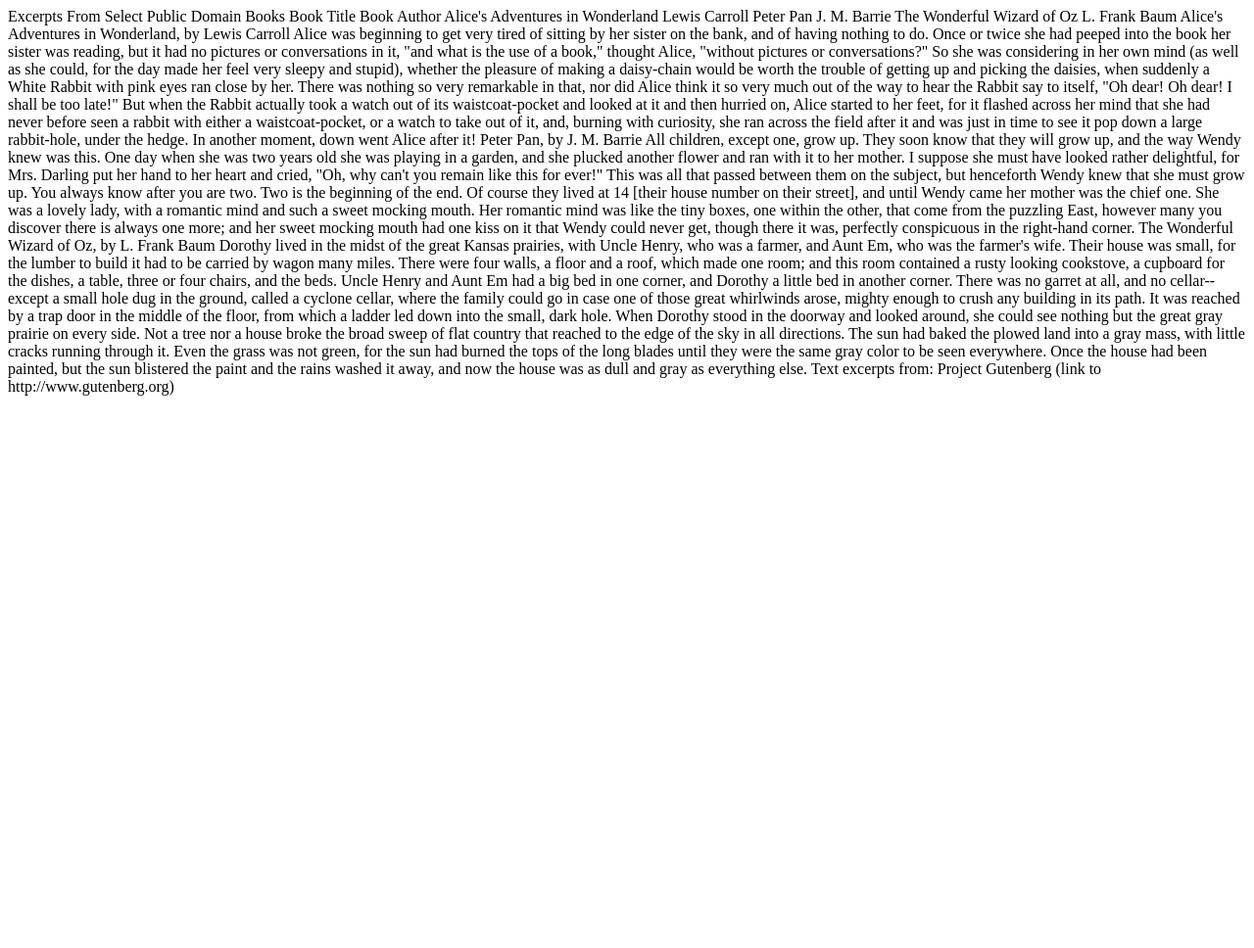
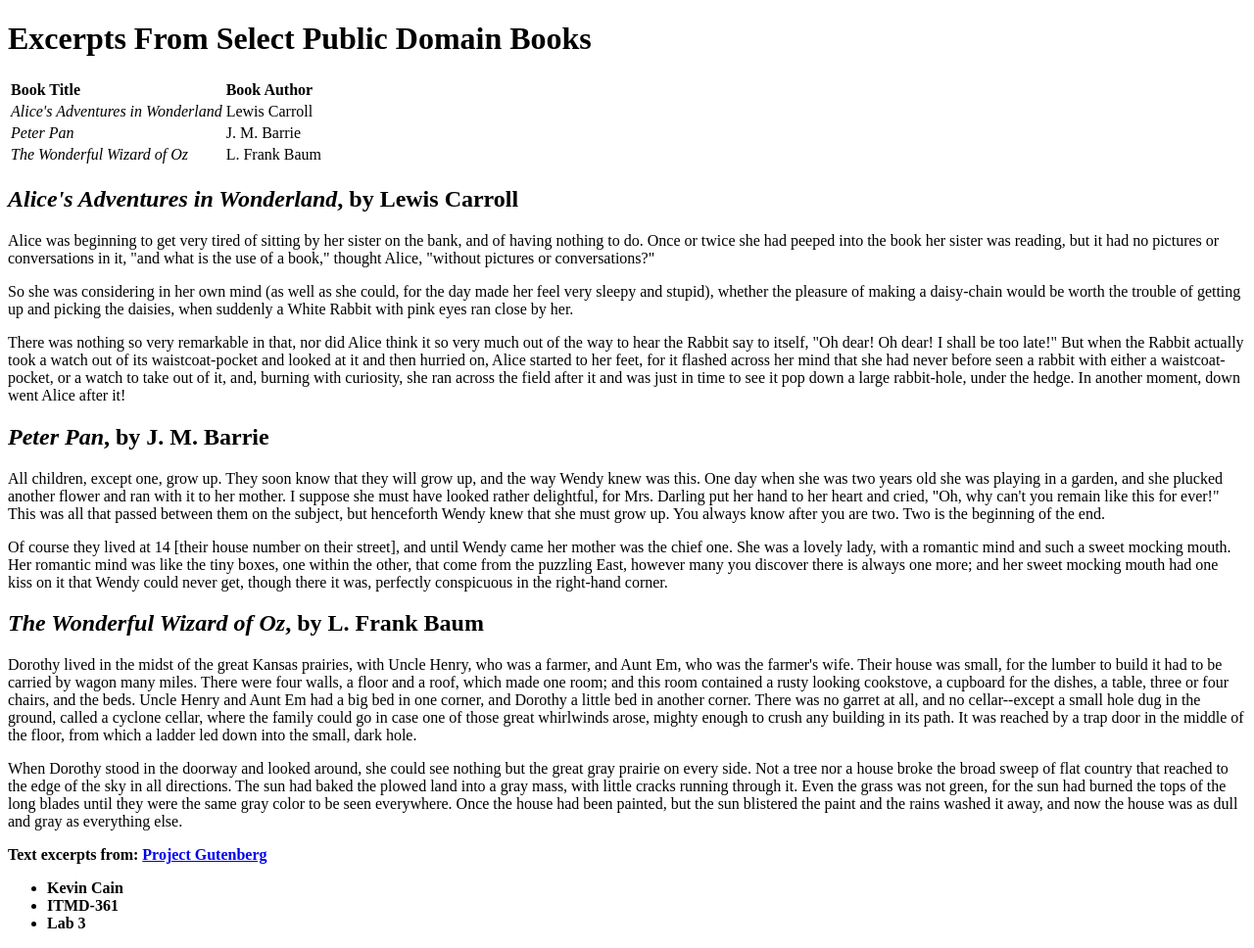
Before and after one commit to kcain1/Lab3, a plain HTML site: page index.html in a window 1280 px wide. Shown: the whole page at 98% size. Before the commit the page ends 800 px from the top, so only its background shows below. Drawn offline with Linux system fonts and the light colour scheme.

Commit message:
formatted raw text and tried tab/space parents and offspring

```diff
--- a/index.html
+++ b/index.html
@@ -2,40 +2,45 @@
 <html lang="en">
 <head>
   <meta charset="UTF-8">
+	<title>Excerpts From Select Public Domain Books</title>
+	</head>
+	  <body>
+	  <header>
+	  <h1>Excerpts From Select Public Domain Books</h1>
+	    <table>
+	    <tr>
+	    <td><strong>Book Title</strong></td>
+	    <td><strong>Book Author</strong></td>
+	  </tr>
+	<tr>
+	<td><i>Alice's Adventures in Wonderland</i></td>
+	  <td>Lewis Carroll</td>
+	  </tr>
+	  <tr>
+	<td><i>Peter Pan</i></td>
+	  <td>J. M. Barrie</td>
+	 </tr>
+	  <tr>
+	<td><i>The Wonderful Wizard of Oz</i></td>
+	  <td>L. Frank Baum</td>
+	  </tr>
+	  </table>
+	<h2><strong><i>Alice's Adventures in Wonderland</i>, by Lewis Carroll</strong></h2>
+	<p>Alice was beginning to get very tired of sitting by her sister on the bank, and of having nothing to do. Once or twice she had peeped into the book her sister was reading, but it had no pictures or conversations in it, "and what is the use of a book," thought Alice, "without pictures or conversations?"</p>
+	<p>So she was considering in her own mind (as well as she could, for the day made her feel very sleepy and stupid), whether the pleasure of making a daisy-chain would be worth the trouble of getting up and picking the daisies, when suddenly a White Rabbit with pink eyes ran close by her.</p>
+	<p>There was nothing so very remarkable in that, nor did Alice think it so very much out of the way to hear the Rabbit say to itself, "Oh dear! Oh dear! I shall be too late!" But when the Rabbit actually took a watch out of its waistcoat-pocket and looked at it and then hurried on, Alice started to her feet, for it flashed across her mind that she had never before seen a rabbit with either a waistcoat-pocket, or a watch to take out of it, and, burning with curiosity, she ran across the field after it and was just in time to see it pop down a large rabbit-hole, under the hedge. In another moment, down went Alice after it!</p>
+	<h2><strong><i>Peter Pan</i>, by J. M. Barrie</strong></h2>
+	<p>All children, except one, grow up. They soon know that they will grow up, and the way Wendy knew was this. One day when she was two years old she was playing in a garden, and she plucked another flower and ran with it to her mother. I suppose she must have looked rather delightful, for Mrs. Darling put her hand to her heart and cried, "Oh, why can't you remain like this for ever!" This was all that passed between them on the subject, but henceforth Wendy knew that she must grow up. You always know after you are two. Two is the beginning of the end.</p>
+	<p>Of course they lived at 14 [their house number on their street], and until Wendy came her mother was the chief one. She was a lovely lady, with a romantic mind and such a sweet mocking mouth. Her romantic mind was like the tiny boxes, one within the other, that come from the puzzling East, however many you discover there is always one more; and her sweet mocking mouth had one kiss on it that Wendy could never get, though there it was, perfectly conspicuous in the right-hand corner.</p>
+	<h2><strong><i>The Wonderful Wizard of Oz</i>, by L. Frank Baum</strong></h2>
+	<p>Dorothy lived in the midst of the great Kansas prairies, with Uncle Henry, who was a farmer, and Aunt Em, who was the farmer's wife. Their house was small, for the lumber to build it had to be carried by wagon many miles. There were four walls, a floor and a roof, which made one room; and this room contained a rusty looking cookstove, a cupboard for the dishes, a table, three or four chairs, and the beds. Uncle Henry and Aunt Em had a big bed in one corner, and Dorothy a little bed in another corner. There was no garret at all, and no cellar--except a small hole dug in the ground, called a cyclone cellar, where the family could go in case one of those great whirlwinds arose, mighty enough to crush any building in its path. It was reached by a trap door in the middle of the floor, from which a ladder led down into the small, dark hole.</p>
+	<p>When Dorothy stood in the doorway and looked around, she could see nothing but the great gray prairie on every side. Not a tree nor a house broke the broad sweep of flat country that reached to the edge of the sky in all directions. The sun had baked the plowed land into a gray mass, with little cracks running through it. Even the grass was not green, for the sun had burned the tops of the long blades until they were the same gray color to be seen everywhere. Once the house had been painted, but the sun blistered the paint and the rains washed it away, and now the house was as dull and gray as everything else.</p>
+	<strong>Text excerpts from: <a href="http://www.gutenberg.org">Project Gutenberg</a></strong>
 
-
-Excerpts From Select Public Domain Books
-
-
-
-Book Title								Book Author
-Alice's Adventures in Wonderland 		Lewis Carroll
-Peter Pan 								J. M. Barrie
-The Wonderful Wizard of Oz 				L. Frank Baum
-
-
-
-Alice's Adventures in Wonderland, by Lewis Carroll
-Alice was beginning to get very tired of sitting by her sister on the bank, and of having nothing to do. Once or twice she had peeped into the book her sister was reading, but it had no pictures or conversations in it, "and what is the use of a book," thought Alice, "without pictures or conversations?"
-
-So she was considering in her own mind (as well as she could, for the day made her feel very sleepy and stupid), whether the pleasure of making a daisy-chain would be worth the trouble of getting up and picking the daisies, when suddenly a White Rabbit with pink eyes ran close by her.
-
-There was nothing so very remarkable in that, nor did Alice think it so very much out of the way to hear the Rabbit say to itself, "Oh dear! Oh dear! I shall be too late!" But when the Rabbit actually took a watch out of its waistcoat-pocket and looked at it and then hurried on, Alice started to her feet, for it flashed across her mind that she had never before seen a rabbit with either a waistcoat-pocket, or a watch to take out of it, and, burning with curiosity, she ran across the field after it and was just in time to see it pop down a large rabbit-hole, under the hedge. In another moment, down went Alice after it!
-
-
-
-Peter Pan, by J. M. Barrie
-All children, except one, grow up. They soon know that they will grow up, and the way Wendy knew was this. One day when she was two years old she was playing in a garden, and she plucked another flower and ran with it to her mother. I suppose she must have looked rather delightful, for Mrs. Darling put her hand to her heart and cried, "Oh, why can't you remain like this for ever!" This was all that passed between them on the subject, but henceforth Wendy knew that she must grow up. You always know after you are two. Two is the beginning of the end.
-
-Of course they lived at 14 [their house number on their street], and until Wendy came her mother was the chief one. She was a lovely lady, with a romantic mind and such a sweet mocking mouth. Her romantic mind was like the tiny boxes, one within the other, that come from the puzzling East, however many you discover there is always one more; and her sweet mocking mouth had one kiss on it that Wendy could never get, though there it was, perfectly conspicuous in the right-hand corner.
-
-
-
-The Wonderful Wizard of Oz, by L. Frank Baum
-Dorothy lived in the midst of the great Kansas prairies, with Uncle Henry, who was a farmer, and Aunt Em, who was the farmer's wife.  Their house was small, for the lumber to build it had to be carried by wagon many miles.  There were four walls, a floor and a roof, which made one room; and this room contained a rusty looking cookstove, a cupboard for the dishes, a table, three or four chairs, and the beds.  Uncle Henry and Aunt Em had a big bed in one corner, and Dorothy a little bed in another corner.  There was no garret at all, and no cellar--except a small hole dug in the ground, called a cyclone cellar, where the family could go in case one of those great whirlwinds arose, mighty enough to crush any building in its path.  It was reached by a trap door in the middle of the floor, from which a ladder led down into the small, dark hole.
-
-When Dorothy stood in the doorway and looked around, she could see nothing but the great gray prairie on every side.  Not a tree nor a house broke the broad sweep of flat country that reached to the edge of the sky in all directions.  The sun had baked the plowed land into a gray mass, with little cracks running through it.  Even the grass was not green, for the sun had burned the tops of the long blades until they were the same gray color to be seen everywhere.  Once the house had been painted, but the sun blistered the paint and the rains washed it away, and now the house was as dull and gray as everything else.
-
-
-
-Text excerpts from: Project Gutenberg (link to http://www.gutenberg.org)
+	<ul>
+	  <li><strong>Kevin Cain</strong></li>
+	  <li><strong>ITMD-361</strong></li>
+	  <li><strong>Lab 3</strong></li>
+	</ul>
+	</body>
+	</html>
```
Also changed, not shown: 1 other file.
